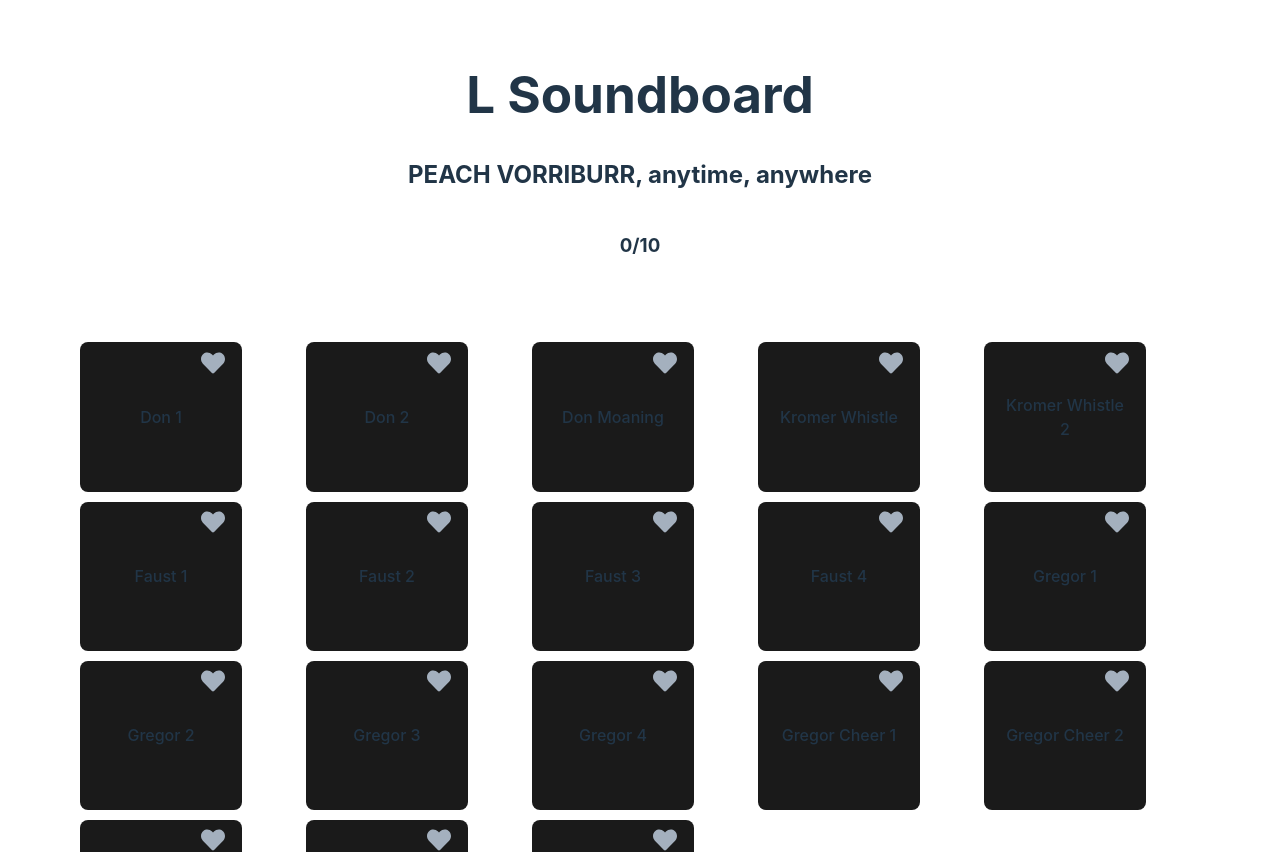
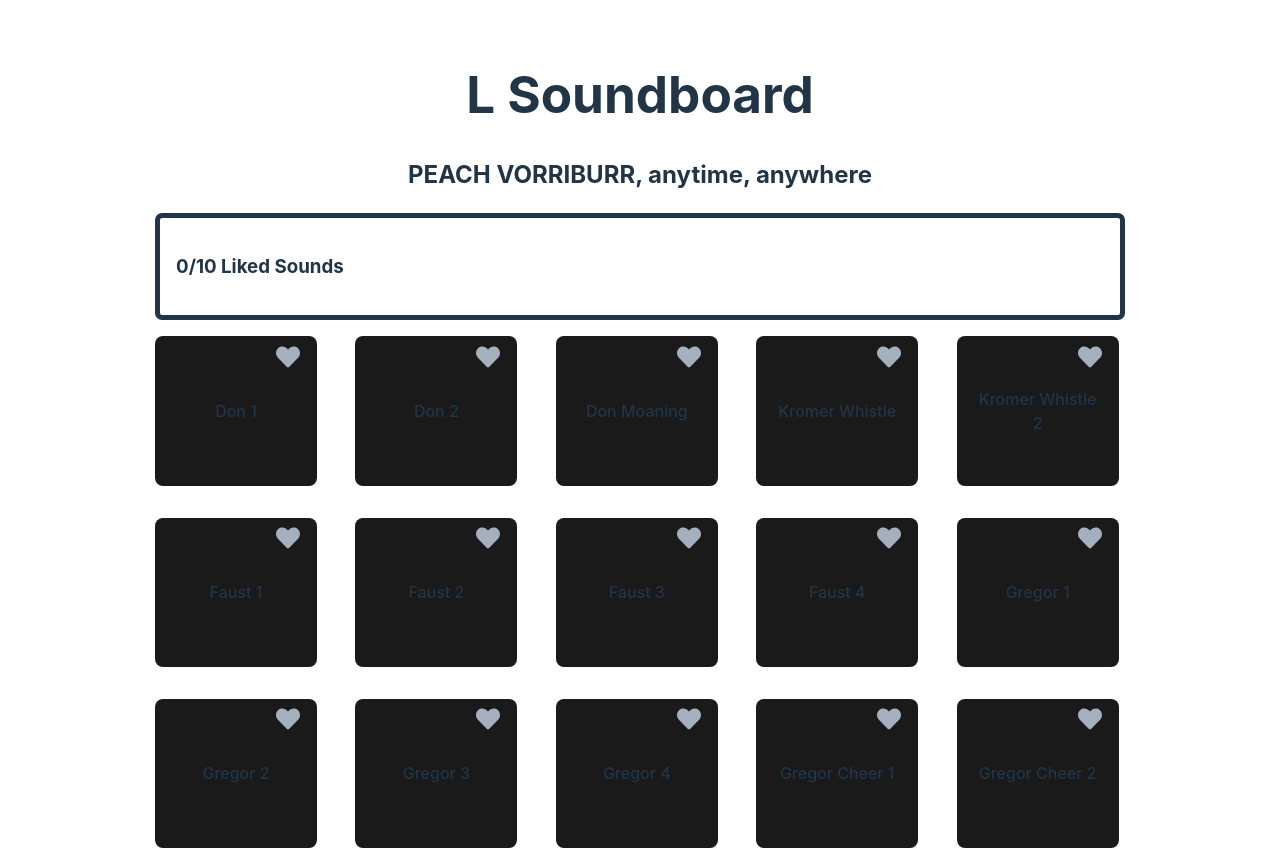
Before and after one commit to DerekZZhu/LimbusSBC, a React (Vite) app: page / in a window 1280 px wide. Shown: the top 852 px of the page. Built offline with nearby package versions, Linux system fonts and the light colour scheme.

Commit message:
Added border and fixed css

```diff
--- a/src/App.jsx
+++ b/src/App.jsx
@@ -56,8 +56,8 @@ function App() {
       <h1>L Soundboard</h1>
       <h2>PEACH VORRIBURR, anytime, anywhere</h2>
       <div className="container">
-        <h3>{likedCount}/10</h3>
         <div className="liked-section-wrapper">
+          <h3 className="count">{likedCount}/10 Liked Sounds</h3>
           <div className="liked-section">
           {
             (Object.values(likedSounds)).map((data, i) => {
--- a/src/index.css
+++ b/src/index.css
@@ -97,7 +97,7 @@ h1 {
 }
 
 .soundboard {
-  width: 70rem;
+  width: auto;
   /* height: 70rem;
   display: flex;
   flex-direction: row;
@@ -105,28 +105,34 @@ h1 {
   flex-wrap: wrap; */
   display: grid;
   grid-template-columns: repeat(5, 1fr);
-  gap: 10px;
+  gap: 2rem;
 }
 
 .liked-section {
-  width: 70rem;
-  display: flex;
-  flex-direction: row;
-  flex-wrap: wrap;
-  /* justify-content: space-between; */
-  padding: 2rem 0rem;
-  gap: 2rem
+  width: auto;
+  display: grid;
+  grid-template-columns: repeat(5, 10rem);
+  padding: 0rem 0rem;
+  gap: 2rem;
 }
 
 .liked-section-wrapper {
   display: flex;
+  flex-direction: column;
   justify-content: center;
   align-items: center;
+
+  border-style: solid;
+  border-width: 5px;
+  border-color:#213547;
+
+  border-radius: 7px;
+  padding: 1rem;
+  margin-bottom: 1rem;
 }
 
 .liked-section > .button > .heart {
   display: none;
-
 }
 
 .container {
@@ -134,3 +140,8 @@ h1 {
   flex-direction: column;
   justify-content: center;
 }
+
+.count {
+  align-self:flex-start;
+  text-align: left;
+}
```
